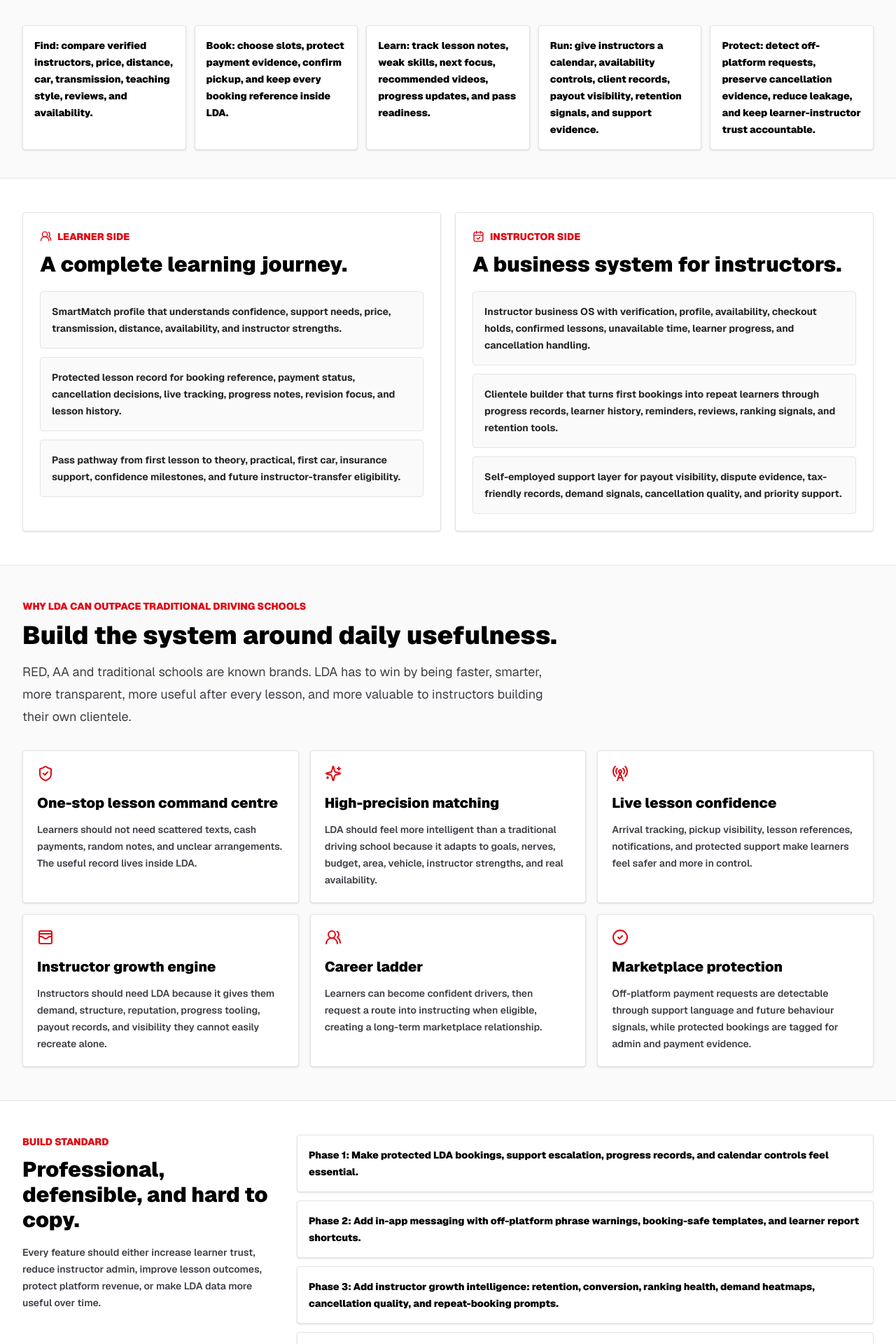
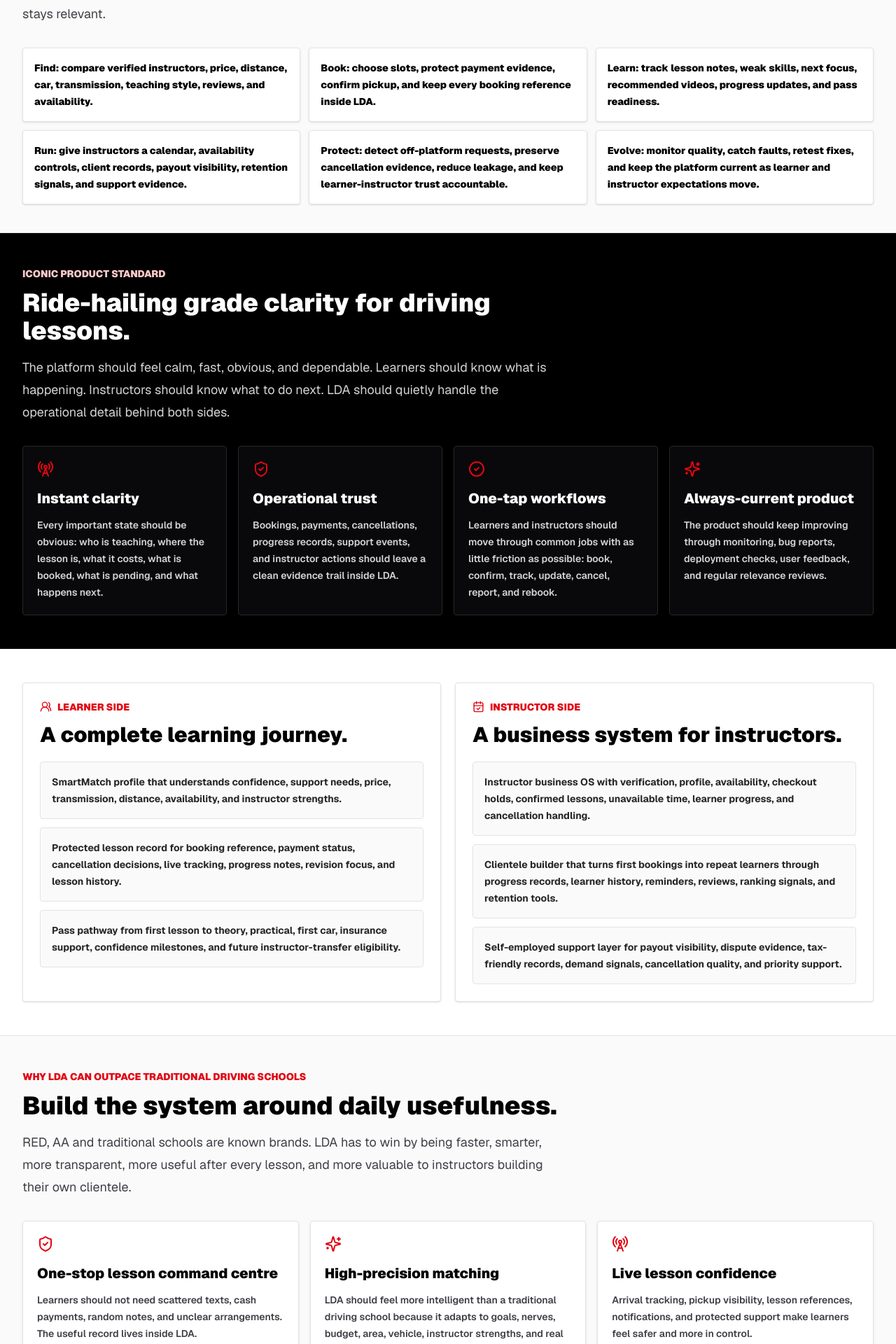
Before and after one commit to LDrivingAcademy/LDA, a Next.js app: page /innovation in a window 1280 px wide. Shown: the part 880-2800 px from the top of the page at 70% size. Built offline with nearby package versions, Linux system fonts and the light colour scheme.

Commit message:
Add iconic reliability standard to LDA innovation page

```diff
--- a/src/app/innovation/page.tsx
+++ b/src/app/innovation/page.tsx
@@ -18,7 +18,39 @@ const operatingLayers = [
   "Book: choose slots, protect payment evidence, confirm pickup, and keep every booking reference inside LDA.",
   "Learn: track lesson notes, weak skills, next focus, recommended videos, progress updates, and pass readiness.",
   "Run: give instructors a calendar, availability controls, client records, payout visibility, retention signals, and support evidence.",
-  "Protect: detect off-platform requests, preserve cancellation evidence, reduce leakage, and keep learner-instructor trust accountable."
+  "Protect: detect off-platform requests, preserve cancellation evidence, reduce leakage, and keep learner-instructor trust accountable.",
+  "Evolve: monitor quality, catch faults, retest fixes, and keep the platform current as learner and instructor expectations move."
+];
+
+const reliabilityStandards = [
+  {
+    title: "Instant clarity",
+    body: "Every important state should be obvious: who is teaching, where the lesson is, what it costs, what is booked, what is pending, and what happens next.",
+    icon: RadioTower
+  },
+  {
+    title: "Operational trust",
+    body: "Bookings, payments, cancellations, progress records, support events, and instructor actions should leave a clean evidence trail inside LDA.",
+    icon: ShieldCheck
+  },
+  {
+    title: "One-tap workflows",
+    body: "Learners and instructors should move through common jobs with as little friction as possible: book, confirm, track, update, cancel, report, and rebook.",
+    icon: CheckCircle2
+  },
+  {
+    title: "Always-current product",
+    body: "The product should keep improving through monitoring, bug reports, deployment checks, user feedback, and regular relevance reviews.",
+    icon: Sparkles
+  }
+];
+
+const qualityLoop = [
+  "Monitor the live website, local checks, deployment status, and user-reported friction.",
+  "Report issues clearly with the affected page, flow, likely cause, and user impact.",
+  "Fix the fault without changing the intended learner or instructor flow.",
+  "Retest the page and any connected flows until the issue is closed.",
+  "Use every fix to harden the platform standard so the same class of issue is less likely to return."
 ];
 
 const moatModules = [
@@ -59,7 +91,8 @@ const deliveryPhases = [
   "Phase 2: Add in-app messaging with off-platform phrase warnings, booking-safe templates, and learner report shortcuts.",
   "Phase 3: Add instructor growth intelligence: retention, conversion, ranking health, demand heatmaps, cancellation quality, and repeat-booking prompts.",
   "Phase 4: Build mobile-first learner and instructor apps around live lessons, notifications, payments, progress, documents, and availability.",
-  "Phase 5: Launch advanced AI support for lesson planning, weak-skill detection, instructor recommendations, owner risk monitoring, and marketplace forecasting."
+  "Phase 5: Launch advanced AI support for lesson planning, weak-skill detection, instructor recommendations, owner risk monitoring, and marketplace forecasting.",
+  "Phase 6: Keep LDA future-proof through AutoGuard-style monitoring, weekly quality passes, deployment checks, accessibility reviews, and product relevance updates."
 ];
 
 export default function InnovationPage() {
@@ -78,7 +111,7 @@ export default function InnovationPage() {
               The one-stop driving platform learners and instructors should not want to live without.
             </h1>
             <p className="mt-5 max-w-4xl text-lg font-semibold leading-8 text-zinc-300">
-              LDA is being built as a high-performance operating system for learning to drive and running a driving-instructor business: matching, booking, payment, progress, safety, live tracking, support, ranking, retention, and marketplace protection in one place.
+              LDA is being built as a high-performance operating system for learning to drive and running a driving-instructor business: matching, booking, payment, progress, safety, live tracking, support, ranking, retention, quality monitoring, and marketplace protection in one place.
             </p>
             <div className="mt-7 flex flex-wrap gap-3">
               <Link href="/auth/sign-up?role=learner" className="lda-pill">
@@ -96,17 +129,41 @@ export default function InnovationPage() {
         <div className="mx-auto max-w-7xl px-4 py-10 sm:px-6 lg:px-8">
           <div className="max-w-3xl">
             <div className="text-sm font-black uppercase text-brand">The LDA stack</div>
-            <h2 className="mt-3 text-4xl font-black tracking-normal">Find. Book. Learn. Run. Protect.</h2>
+            <h2 className="mt-3 text-4xl font-black tracking-normal">Find. Book. Learn. Run. Protect. Evolve.</h2>
             <p className="mt-4 text-lg leading-8 text-zinc-700">
-              The goal is not to copy a driving school. The goal is to build the connected system around everything that happens before, during, and after every lesson.
+              The goal is not to copy a driving school. The goal is to build the connected system around everything that happens before, during, and after every lesson, then keep improving it so it stays relevant.
             </p>
           </div>
-          <div className="mt-8 grid gap-3 lg:grid-cols-5">
+          <div className="mt-8 grid gap-3 md:grid-cols-2 xl:grid-cols-3">
             {operatingLayers.map((layer) => (
               <div key={layer} className="rounded border border-zinc-200 bg-white p-4 text-sm font-black leading-6 shadow-sm">
                 {layer}
               </div>
             ))}
+          </div>
+        </div>
+      </section>
+
+      <section className="bg-black text-white">
+        <div className="mx-auto max-w-7xl px-4 py-12 sm:px-6 lg:px-8">
+          <div className="max-w-3xl">
+            <div className="text-sm font-black uppercase text-red-200">Iconic product standard</div>
+            <h2 className="mt-3 text-4xl font-black tracking-normal">Ride-hailing grade clarity for driving lessons.</h2>
+            <p className="mt-4 text-lg leading-8 text-zinc-300">
+              The platform should feel calm, fast, obvious, and dependable. Learners should know what is happening. Instructors should know what to do next. LDA should quietly handle the operational detail behind both sides.
+            </p>
+          </div>
+          <div className="mt-8 grid gap-4 md:grid-cols-2 xl:grid-cols-4">
+            {reliabilityStandards.map((standard) => {
+              const Icon = standard.icon;
+              return (
+                <article key={standard.title} className="rounded border border-zinc-800 bg-zinc-950 p-5 shadow-sm">
+                  <Icon className="text-brand" />
+                  <h3 className="mt-4 text-xl font-black">{standard.title}</h3>
+                  <p className="mt-3 text-sm font-semibold leading-6 text-zinc-300">{standard.body}</p>
+                </article>
+              );
+            })}
           </div>
         </div>
       </section>
@@ -164,16 +221,35 @@ export default function InnovationPage() {
       <section className="mx-auto max-w-7xl px-4 py-12 sm:px-6 lg:px-8">
         <div className="grid gap-8 lg:grid-cols-[360px_1fr]">
           <div>
-            <div className="text-sm font-black uppercase text-brand">Build standard</div>
-            <h2 className="mt-3 text-3xl font-black">Professional, defensible, and hard to copy.</h2>
+            <div className="text-sm font-black uppercase text-brand">Quality loop</div>
+            <h2 className="mt-3 text-3xl font-black">Monitor, report, fix, retest, improve.</h2>
             <p className="mt-4 text-sm font-semibold leading-6 text-zinc-700">
-              Every feature should either increase learner trust, reduce instructor admin, improve lesson outcomes, protect platform revenue, or make LDA data more useful over time.
+              LDA should stay future-proof by treating reliability as a product feature, not an afterthought. Every issue found should become a tighter system standard.
             </p>
           </div>
           <div className="grid gap-3">
-            {deliveryPhases.map((phase) => (
-              <div key={phase} className="rounded border border-zinc-200 bg-white p-4 text-sm font-black leading-6 shadow-sm">{phase}</div>
+            {qualityLoop.map((step) => (
+              <div key={step} className="rounded border border-zinc-200 bg-white p-4 text-sm font-black leading-6 shadow-sm">{step}</div>
             ))}
+          </div>
+        </div>
+      </section>
+
+      <section className="border-t border-zinc-200 bg-zinc-50">
+        <div className="mx-auto max-w-7xl px-4 py-12 sm:px-6 lg:px-8">
+          <div className="grid gap-8 lg:grid-cols-[360px_1fr]">
+            <div>
+              <div className="text-sm font-black uppercase text-brand">Build standard</div>
+              <h2 className="mt-3 text-3xl font-black">Professional, defensible, and hard to copy.</h2>
+              <p className="mt-4 text-sm font-semibold leading-6 text-zinc-700">
+                Every feature should either increase learner trust, reduce instructor admin, improve lesson outcomes, protect platform revenue, or make LDA data more useful over time.
+              </p>
+            </div>
+            <div className="grid gap-3">
+              {deliveryPhases.map((phase) => (
+                <div key={phase} className="rounded border border-zinc-200 bg-white p-4 text-sm font-black leading-6 shadow-sm">{phase}</div>
+              ))}
+            </div>
           </div>
         </div>
       </section>
```
